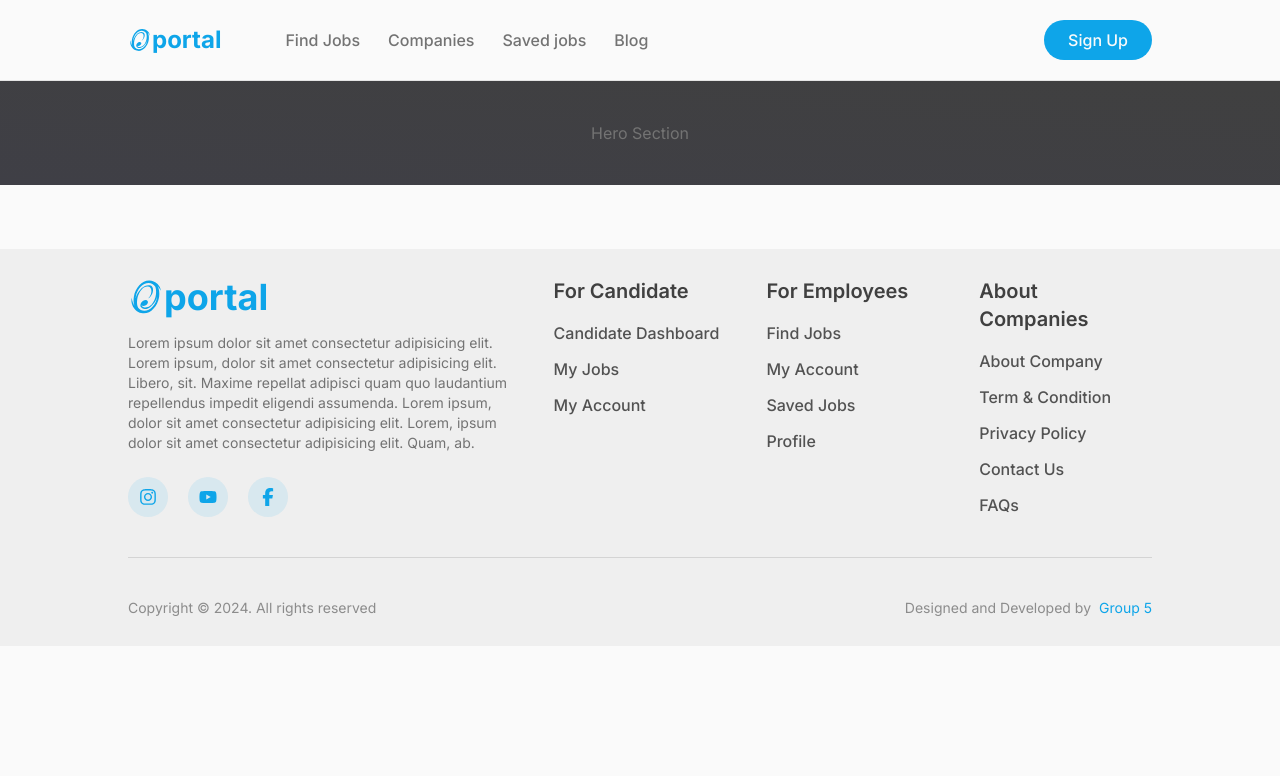
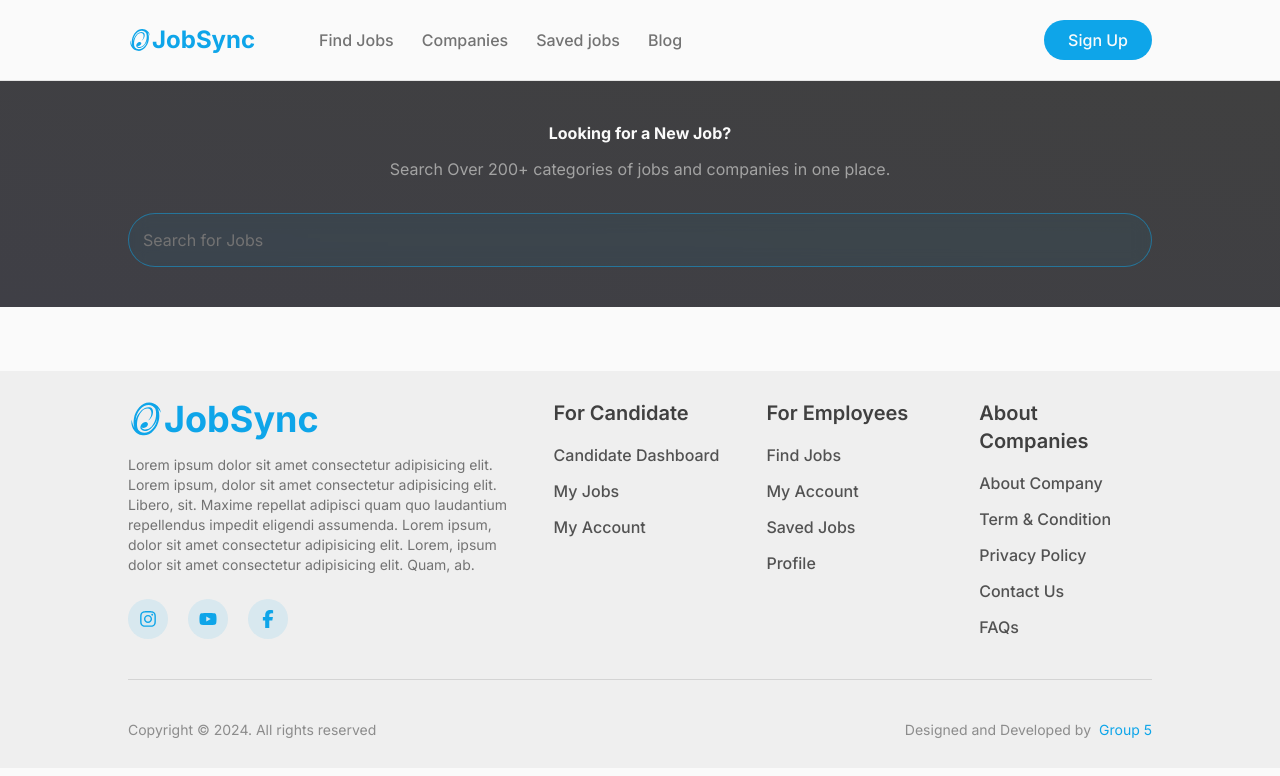
Before and after one commit to arkavidia-academya-WSE-2025/jobseeker-reactjs, a React (Vite) app in the folder fe-arkavidia/: page / in a window 1280 px wide. Shown: the top 776 px of the page. Built offline with nearby package versions, Linux system fonts and the light colour scheme.

Commit message:
Refactor: Update portal text to JobSync in multiple components

```diff
--- a/fe-arkavidia/src/components/footer/Footer.jsx
+++ b/fe-arkavidia/src/components/footer/Footer.jsx
@@ -16,7 +16,7 @@ const Footer = () => {
               className="text-4xl text-sky-500 font-bold mr-16 flex items-center"
             >
               <GiPortal />
-              portal
+              JobSync
             </Link>
             <div className="space-y-6">
               <p className="text-sm text-neutral-500 font-normal">
--- a/fe-arkavidia/src/components/navbar/Navbar.jsx
+++ b/fe-arkavidia/src/components/navbar/Navbar.jsx
@@ -31,7 +31,7 @@ const Navbar = () => {
           className="text-2xl text-sky-500 font-bold mr-16 flex items-center"
         >
           <GiPortal />
-          portal
+          JobSync
         </Link>
 
         {/* Toggle button */}
--- a/fe-arkavidia/src/components/pages/home/hero/Hero.jsx
+++ b/fe-arkavidia/src/components/pages/home/hero/Hero.jsx
@@ -4,7 +4,25 @@ import Layout from "../../../layout/Layout";
 const Hero = () => {
   return (
     <Layout className="w-full h-auto py-10 flex items-center justify-center bg-gradient-to-tr from-zinc-700 to-neutral-700">
-      Hero Section
+      <div className="w-full flex items-center justify-center flex-col space-y-8">
+        <div className="space-y-3 text-center">
+          <h1 className="text-neutral-50 md:text-5x1 text-3x1 font-bold">
+            Looking for a New Job?
+          </h1>
+
+          <p className="text-neutral-400 md:text-base text-sm font-normal">
+            Search Over 200+ categories of jobs and companies in one place.
+          </p>
+        </div>
+
+        <div className="space-y-4 w-full">
+          {/*Search Section */}
+          <div className="w-full p-3.5 flex items-center justify-between gap-5 flex-wrap bg-sky-500/5 md:rounded-full rounded-xl border border-sky-500/50 backdrop-blur">
+            Search for Jobs
+          </div>
+          {/*Trending Topic Section */}
+        </div>
+      </div>
     </Layout>
   );
 };
```
